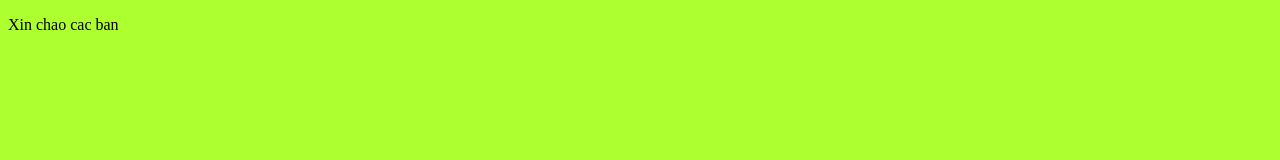
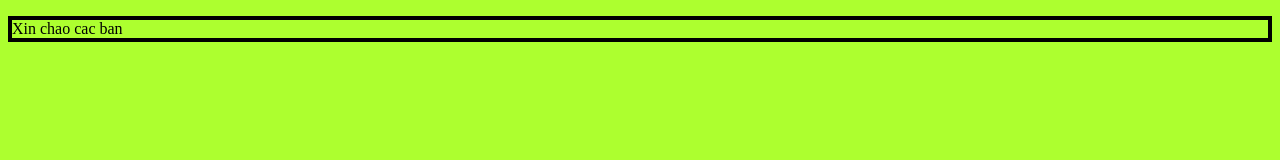
Before and after one commit to ngochuuy/github-demo, a plain HTML site: page index.html in a window 1280 px wide. Drawn offline with Linux system fonts and the light colour scheme.

Commit message:
add border for text

```diff
--- a/style.css
+++ b/style.css
@@ -1,5 +1,6 @@
 p {
     color: black;
+    border: 4px solid #000;
 }
 body{
     background-color: greenyellow;
```
